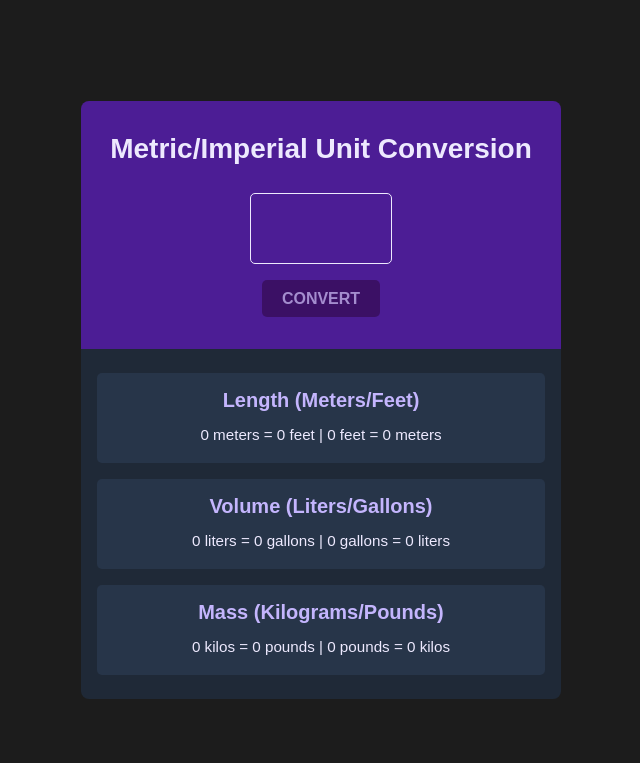
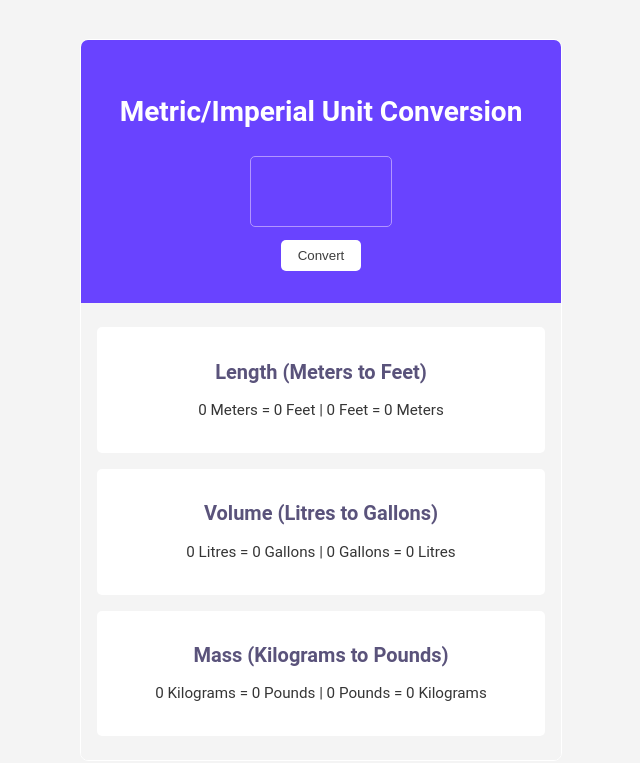
Before and after one commit to alomf/UnitConverter, a website built with Vite: page index.html in a window 1280 px wide. Shown: the whole page, without its empty margins (319-959 px from the left). Built offline with nearby package versions, Linux system fonts and the light colour scheme.

Commit message:
updated html and styling

```diff
--- a/index.css
+++ b/index.css
@@ -1,34 +1,13 @@
- body, h1, h2, p {
+body{
+  font-family: 'Roboto', sans-serif;
   margin: 0;
-}
-
-input, button {
-  font-family: inherit;
-  font-size: inherit;
-  border: none;
-  color: inherit;
-}
-/* End reset */
-
-body {
   min-block-size: 100vh;
   min-block-size: 100svh;
   display: flex;
   flex-direction: column;
   align-items: center;
   justify-content: center;
-  font-family: 'Outfit', sans-serif;
-  background-color: var(--clr-1);
-}
-
-:root {
-  --clr-1: #1C1C1C;
-  --clr-2: #4C1D95;
-  --clr-3: #1F2937;
-  --clr-4: #273549;
-  --clr-5: #C4B5FD;
-  --clr-6: #EDE9FE;
-  --clr-7: #2E073F;
+  background-color: #F4F4F4;
 }
 
 .main {
@@ -36,29 +15,18 @@ body {
   inline-size: clamp(18rem, 90vw, 30rem);
   border-radius: 8px;
   overflow: hidden;
+  border: 1px solid white;
 }
 
-.conversion-title,
-.conversion-subtitle {
-  text-transform: capitalize;
+.conversion-section {
+  padding-block: 2em;
+  background-color: #6943FF;
+  color: #FFFFFF;
 }
 
 .conversion-title {
   margin-bottom: 1em;
   font-size: clamp(1.25rem, .85rem + 1.7vw, 1.75rem);
-}
-
-.conversion-subtitle {
-  margin-bottom: .6em;
-  font-size: 7.35rem;
-  font-size: clamp(1.15rem, .7rem + 1.5vw, 1.25rem);
-  color: var(--clr-5);
-}
-
-.conversion-text {
-  font-size: .95rem;
-  color: var(--clr-6);
-  line-height: 1.5;
 }
 
 .unit-input,
@@ -73,28 +41,26 @@ body {
   font-weight: 800;
   text-align: center;
   background-color: transparent;
-  border: 1px solid currentColor;
+  border: 1px solid #B295FF;
   border-radius: 5px;
-
-  appearance: none;
-  -webkit-appearance: none;
-  -moz-appearance: textfield;
-}
-
-.unit-input::-webkit-outer-spin-button,
-.unit-input::-webkit-inner-spin-button {
-  -webkit-appearance: none;
+  color: #FFFFFF;
 }
 
 .convert-btn {
   margin-top: 1em;
   padding: .6em 1.25em;
-  font-weight: 600;
-  text-transform: uppercase;
-  background-color: var(--clr-7);
+  border: none;
   border-radius: 5px;
-  cursor: pointer;
-  transition: transform .3s ease;
+  color: #3D3D3D;
+  text-shadow: none;
+  background-color: #FFFFFF;
+}
+
+.conversion-details {
+  padding-block: 1.5em;
+  display: grid;
+  gap: 1em;
+  background-color: #F4F4F4;
 }
 
 .conversion-section,
@@ -103,44 +69,21 @@ body {
   text-align: center;
 }
 
-.conversion-section {
-  padding-block: 2em;
-  background-color: var(--clr-2);
-  color: var(--clr-6);
-}
-
-.conversion-details {
-  padding-block: 1.5em;
-  display: grid;
-  gap: 1em;
-  background-color: var(--clr-3);
-}
-
 .conversion-item {
   padding: 1em .5em;
-  background-color: var(--clr-4);
+  background-color: #FFFFFF;
   border-radius: 5px;
 }
 
-.attribution {
-  margin-top: 2em;
-  font-size: .85rem;
-  color: var(--clr-6);
+.conversion-subtitle {
+  margin-bottom: .6em;
+  font-size: 7.35rem;
+  font-size: clamp(1.15rem, .7rem + 1.5vw, 1.25rem);
+  color: #5A537B;
 }
 
-.attribution-cta {
-  font-weight: 600;
-  text-decoration-thickness: 2px;
-  text-underline-offset: 3px;
-  color: inherit;
+.conversion-text {
+  font-size: .95rem;
+  color: #353535;
+  line-height: 1.5;
 }
-
-/* States */
-.convert-btn:disabled {
-  opacity: .55;
-  cursor: not-allowed;
-}
-
-.convert-btn:active {
-  transform: scale(.9);
-}
--- a/index.html
+++ b/index.html
@@ -9,22 +9,22 @@
 <body>
     <main class="main">
         <section class="conversion-section">
-            <h1 class="conversion-title">metric/imperial unit conversion</h1>
+            <h1 class="conversion-title">Metric/Imperial Unit Conversion</h1>
             <input type="number" name="unit" id="unit-input" class="unit-input" min="0" step="any">
-            <button type="button" id="convert-btn" class="convert-btn" disabled>convert</button>
+            <button type="button" class="convert-btn" id="convert-btn" disabled>Convert</button>
         </section>
         <section class="conversion-details">
             <div class="conversion-item">
-                <h2 class="conversion-subtitle">Length (Meters/Feet)</h2>
-                <p id="length-conversion" class="conversion-text">0 meters = 0 feet | 0 feet = 0 meters</p>
+                <h2 class="conversion-subtitle">Length (Meters to Feet)</h2>
+                <p class="conversion-text" id="length-conversion">0 Meters = 0 Feet | 0 Feet = 0 Meters</p>
             </div>
             <div class="conversion-item">
-                <h2 class="conversion-subtitle">Volume (Liters/Gallons)</h2>
-                <p id="volume-conversion" class="conversion-text">0 liters = 0 gallons | 0 gallons = 0 liters</p>
+                <h2 class="conversion-subtitle">Volume (Litres to Gallons)</h2>
+                <p class="conversion-text" id="volume-conversion">0 Litres = 0 Gallons | 0 Gallons = 0 Litres</p>
             </div>
             <div class="conversion-item">
-                <h2 class="conversion-subtitle">Mass (Kilograms/Pounds)</h2>
-                <p id="mass-conversion" class="conversion-text">0 kilos = 0 pounds | 0 pounds = 0 kilos</p>
+                <h2 class="conversion-subtitle">Mass (Kilograms to Pounds)</h2>
+                <p class="conversion-text" id="mass-conversion">0 Kilograms = 0 Pounds | 0 Pounds = 0 Kilograms</p>
             </div>
         </section>
     </main>
```
